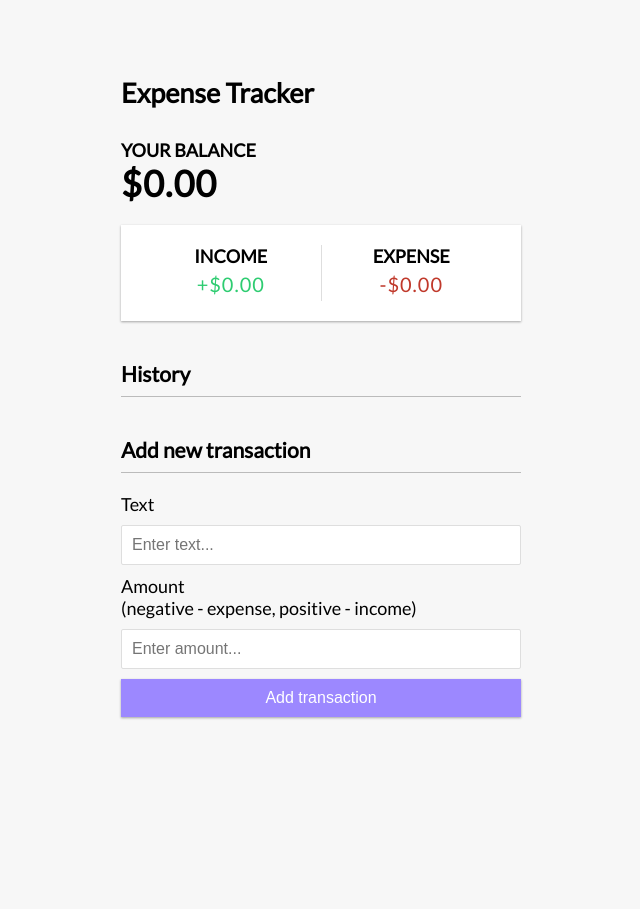
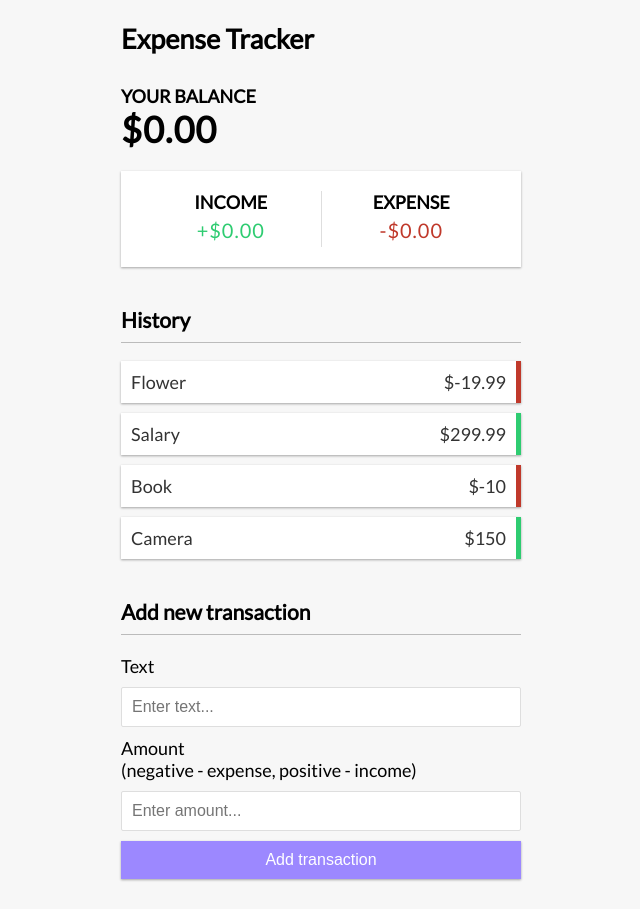
Before and after one commit to azharcodeit/vue-expense-tracker, a Vue app: page / in a window 1280 px wide. Shown: the whole page, without its empty margins (319-959 px from the left). Before the commit the page ends 800 px from the top, so only its background shows below. Built offline with nearby package versions, Linux system fonts and the light colour scheme.

Commit message:
fix:transactionList define props missed key

```diff
--- a/src/App.vue
+++ b/src/App.vue
@@ -14,12 +14,12 @@ import Balance from './components/Balance.vue';
 import IncomeExpenses from './components/IncomeExpenses.vue';
 import TransactionList from './components/TransactionList.vue';
 import AddTransaction from './components/AddTransaction.vue';
-import {ref} from 'vue'
-const transactions = [
+import {ref, computed} from 'vue'
+const transactions = ref([
   { id: 1, text: 'Flower', amount: -19.99 },
   { id: 2, text: 'Salary', amount: 299.99 },
   { id: 3, text: 'Book', amount: -10 },
   { id: 4, text: 'Camera', amount: 150 },
-];
+]);
 
 </script>
--- a/src/components/TransactionList.vue
+++ b/src/components/TransactionList.vue
@@ -10,7 +10,9 @@
 <script setup>
 import { defineProps } from 'vue'
 const props = defineProps({
-    type: Array,
-    required: true
+    transactions: {
+        type: Array,
+        required: true
+    }
 })
 </script>
```
